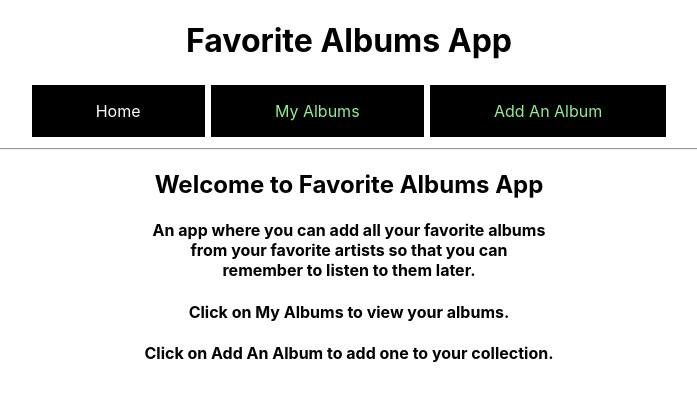
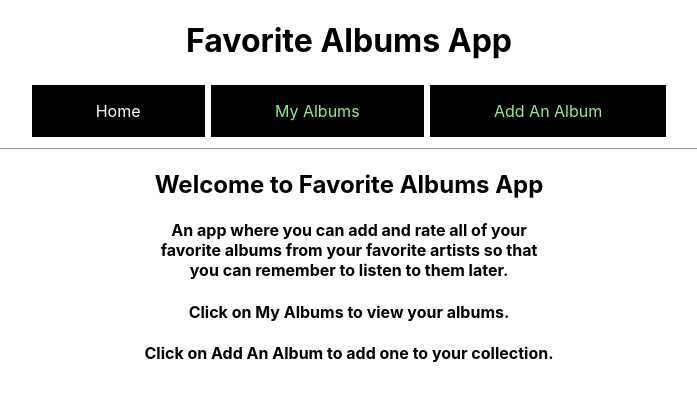
Before and after one commit to guzdaniel/favorite-albums-app, a React (Create React App) app: page / in a window 1280 px wide. Shown: the top 400 px of the page, without its empty margins (291-988 px from the left). Built offline with nearby package versions, Linux system fonts and the light colour scheme; data requests are answered from the project's data file.

Commit message:
Updates Home Page display

```diff
--- a/db.json
+++ b/db.json
@@ -20,6 +20,13 @@
       "image": "https://archive.org/download/mbid-78478991-6484-47ef-811e-d9305df36aa1/mbid-78478991-6484-47ef-811e-d9305df36aa1-30677788125_thumb500.jpg",
       "rating": "4",
       "id": 3
+    },
+    {
+      "title": "Father of the Bride",
+      "artist": "Vampire Weekend",
+      "image": "https://archive.org/download/mbid-406c06b7-fc45-4447-a5a7-4d21eda709f5/mbid-406c06b7-fc45-4447-a5a7-4d21eda709f5-32058063945_thumb500.jpg",
+      "rating": "3",
+      "id": 4
     }
   ]
 }
--- a/src/Components/Home.js
+++ b/src/Components/Home.js
@@ -4,7 +4,7 @@ function Home() {
     return (
         <div>
             <h2>Welcome to Favorite Albums App</h2>
-            <h4>An app where you can add all your favorite albums <br /> from your favorite artists so that you can <br />remember to listen to them later.
+            <h4>An app where you can add and rate all of your <br /> favorite albums from your favorite artists so that <br /> you can remember to listen to them later.
             </h4>
             <h4>Click on My Albums to view your albums.
             </h4>
```
